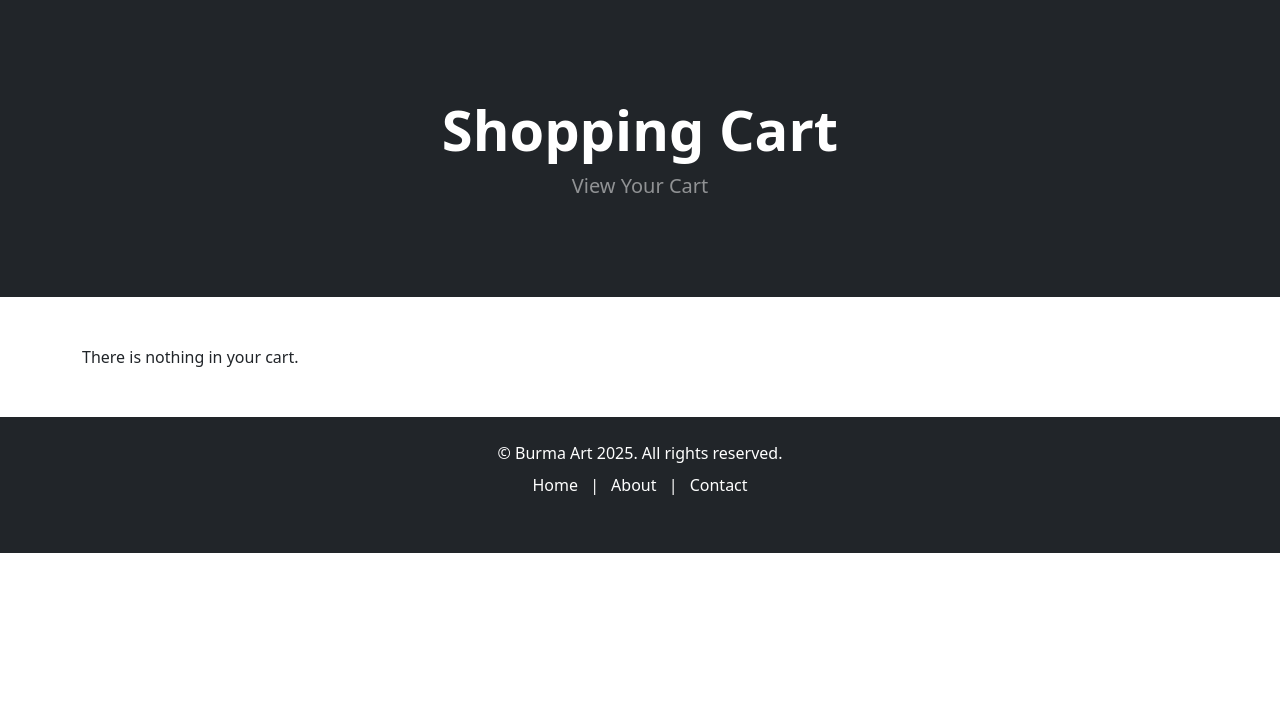
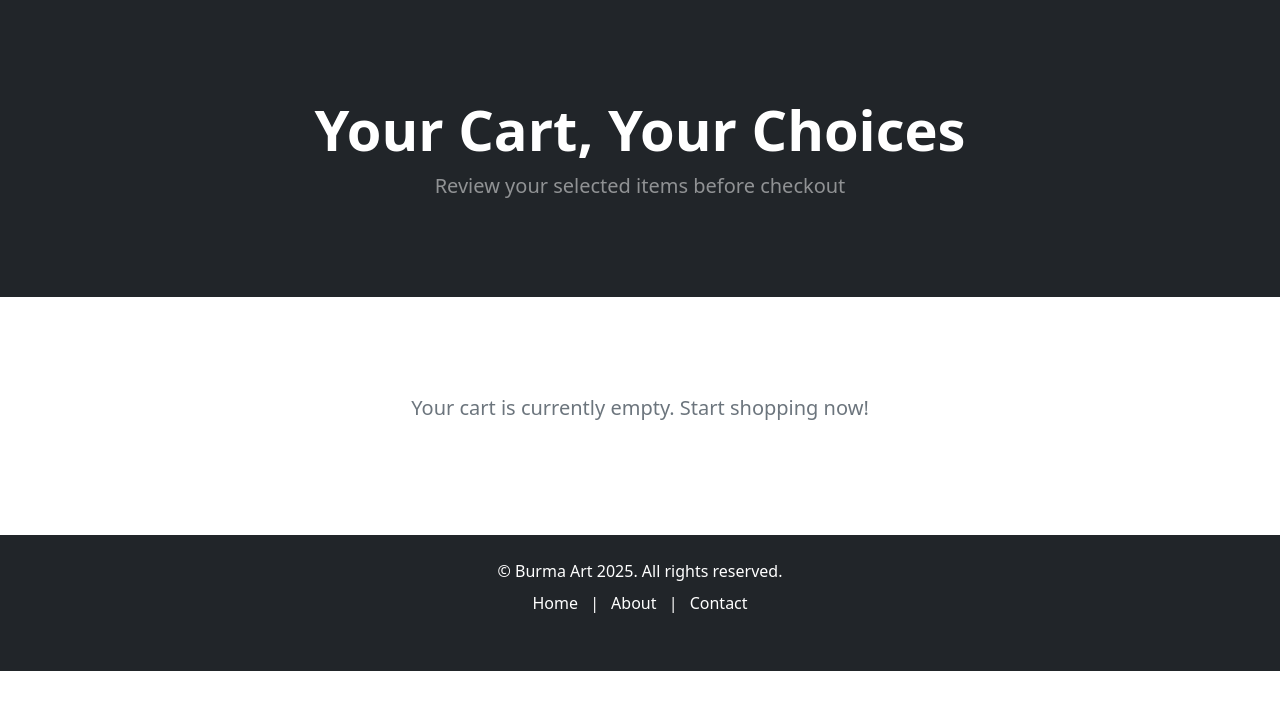
Before and after one commit to phyo-11/burma_art_repo, a Django app: page /cart/ in a window 1280 px wide. Shown: the part 56-766 px from the top of the page. Run offline with Django 5.2, Linux system fonts and the light colour scheme; some libraries are stand-ins or nearby versions.

Commit message:
cart design changed

```diff
--- a/cart/templates/cart_summary.html
+++ b/cart/templates/cart_summary.html
@@ -4,52 +4,50 @@
         <header class="bg-dark py-5">
             <div class="container px-4 px-lg-5 my-5">
                 <div class="text-center text-white">
-                    <h1 class="display-4 fw-bolder">Shopping Cart</h1>
-                    <p class="lead fw-normal text-white-50 mb-0">View Your Cart</p>
+                    <h1 class="display-4 fw-bolder">Your Cart, Your Choices</h1>
+                    <p class="lead fw-normal text-white-50 mb-0">Review your selected items before checkout</p>
                 </div>
             </div>
         </header>
+
         <br><br>
-
-        <div class="container">
+<div class="container py-5">
     {% if cart_products %}
+    <div class="row">
         {% for product in cart_products %}
-                <div class="card mb-3">
-                    <div class="row g-0">
-                        <div class="col-md-6">
-                            <center>
-                                <img src="{{ product.image.url }}" class="img-fluid rounded-start" alt="...">
-                            </center>
-                        </div>
-                        <div class="col-md-6">
+            <div class="col-md-6 col-lg-4 mb-4">
+                <div class="card shadow-sm border-light">
+                    <img src="{{ product.image.url }}" class="card-img-top" alt="Product Image">
                     <div class="card-body">
-                                <center>
                         <h5 class="card-title">{{ product.name }}</h5>
                         <p class="card-text">{{ product.description }}</p>
-                                    <p class="card-text">{{ product.width }} x {{ product.height }} cm</p>
-                                    <p class="card-text">$ {{ product.price }}</p>
-                                    <p class="card-text">{{ product.weight }} kg</p>
-                                    <a href="{% url 'home' %}" class="btn btn-secondary">Back</a>
-                                    <button type="button" data-index="{{product.id}}" class="btn btn-danger delete-product">
+                        <p class="card-text"><strong>Dimensions:</strong> {{ product.width }} x {{ product.height }} cm</p>
+                        <p class="card-text"><strong>Price:</strong> ${{ product.price }}</p>
+                        <p class="card-text"><strong>Weight:</strong> {{ product.weight }} kg</p>
+                        <div class="d-flex justify-content-between align-items-center">
+                            <a href="{% url 'home' %}" class="btn btn-outline-secondary btn-sm">Back</a>
+                            <button type="button" data-index="{{product.id}}" class="btn btn-danger btn-sm delete-product">
                                 Remove
                             </button>
-                                </center>
                         </div>
                     </div>
                 </div>
-                </div> <br>
+            </div>
         {% endfor %}
-            <div align="right">
-                <h3>Total: {{ totals }}</h3>
-                <a href="{% url 'checkout' %}" class="btn btn-success">Checkout</a>
     </div>
 
+    <div class="d-flex justify-content-end mt-4">
+        <h3 class="me-3">Total: ${{ totals }}</h3>
+        <a href="{% url 'checkout' %}" class="btn btn-success btn-lg">Proceed to Checkout</a>
+    </div>
+    {% else %}
+    <div class="text-center">
+        <p class="lead text-muted">Your cart is currently empty. Start shopping now!</p>
+    </div>
+    {% endif %}
+</div>
 
-            {% else %}
-            There is nothing in your cart.
-            {% endif %}
-            <br><br><br>
-        </div>
+        <br><br>
 
 
 <script>
--- a/core/templates/register.html
+++ b/core/templates/register.html
@@ -6,7 +6,7 @@
             <div class="container px-4 px-lg-5 my-5">
                 <div class="text-center text-white">
                     <h1 class="display-4 fw-bolder">Join Our Artistic Community</h1>
-                    <p class="lead fw-normal text-white-50 mb-0">Create an account to enjoy faster checkout.</p>
+                    <p class="lead fw-normal text-white-50 mb-0">Create an account to enjoy faster checkout</p>
                 </div>
             </div>
         </header>
```
Also changed, not shown: media/uploads/product/oc1.jpeg (renamed from media/uploads/product/oil3.jpeg), media/uploads/product/oc2.jpeg (renamed from media/uploads/product/oil4.jpeg), media/uploads/product/oil1.jpeg (deleted), media/uploads/product/oil2.jpeg (deleted), media/uploads/product/shwedagon.jpeg (deleted), media/uploads/product/shwedagon1.jpeg (deleted), media/uploads/product/water1.jpeg (deleted), media/uploads/product/wc1.jpeg (renamed from media/uploads/product/water2.jpeg), media/uploads/product/wc2.jpeg (renamed from media/uploads/product/water3.jpeg). Lines whose indentation alone changed are shown as unchanged.
